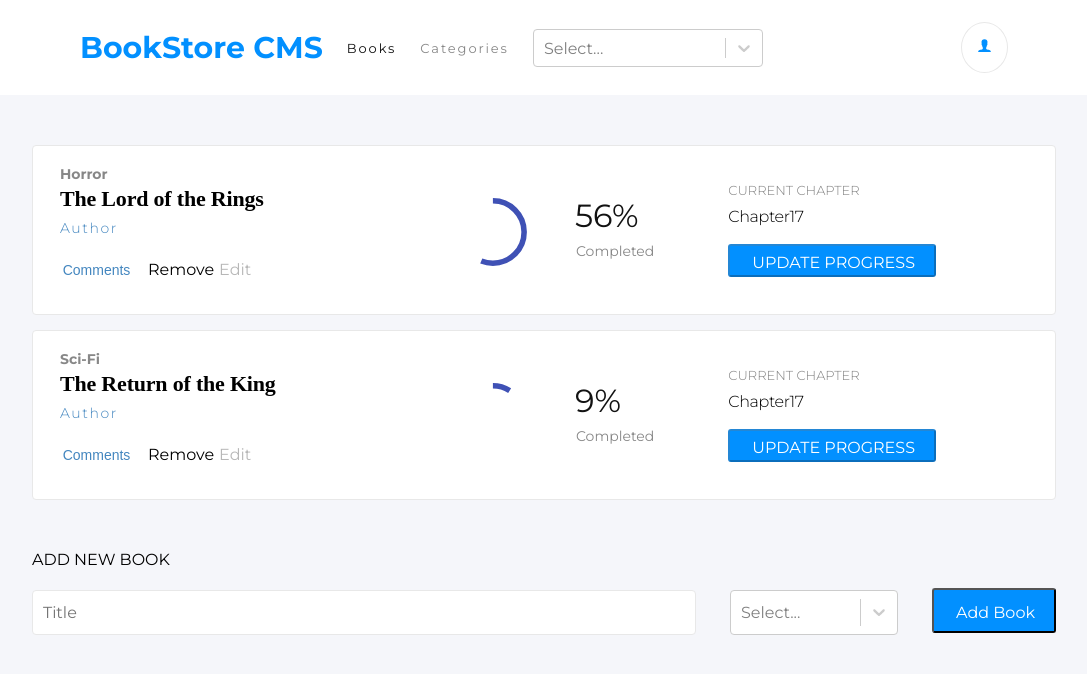
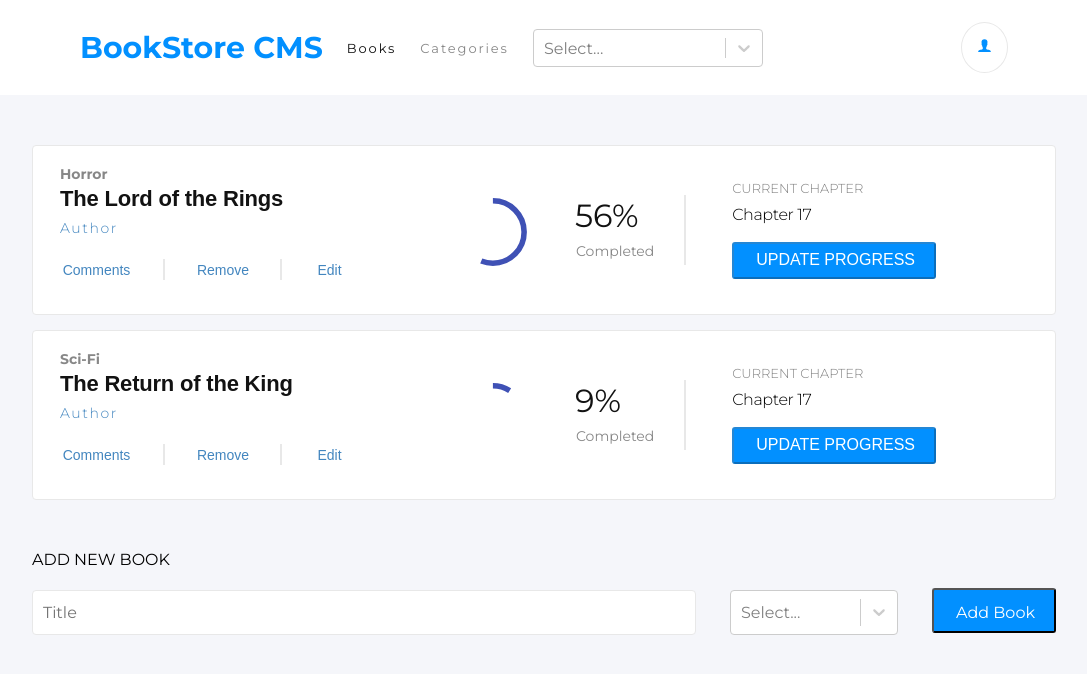
Before and after one commit to sergiocortessat/Redux_Bookstore, a React (Create React App) app: page / in a window 1280 px wide. Shown: the top 674 px of the page, without its empty margins (96-1183 px from the left). Built offline with nearby package versions, Linux system fonts and the light colour scheme.

Commit message:
Add flex to bookforms, divition lines span

```diff
--- a/src/CSS/Book.scss
+++ b/src/CSS/Book.scss
@@ -19,19 +19,19 @@ $black-two: #121212;
 .book-info {
   display: flex;
   flex-direction: column;
-  align-items: flex-start;
+  align-self: center;
 
   h3 {
     height: 1.813rem;
     margin: 0.188rem 20.188rem 0 0;
-    font-family: RobotoSlab;
+    font-family: RobotoSlab, sans-serif;
     font-size: 1.375rem;
     font-weight: bold;
     font-stretch: normal;
     font-style: normal;
     line-height: normal;
     letter-spacing: -0.2px;
-    color: var(--black-two);
+    color: $black-two;
   }
 
   h4 {
@@ -84,14 +84,43 @@ $black-two: #121212;
       letter-spacing: normal;
       color: #4386bf;
     }
+
+    .remove {
+      width: 3.375rem;
+      height: 1.188rem;
+      margin: 0.188rem 0.938rem 0.125rem 0.875rem;
+      font-family: RobotoSlab, sans-serif;
+      font-size: 0.875rem;
+      font-weight: 300;
+      font-stretch: normal;
+      font-style: normal;
+      line-height: normal;
+      letter-spacing: normal;
+      color: #4386bf;
+      cursor: pointer;
+    }
+
+    .edit {
+      width: 1.688rem;
+      height: 1.188rem;
+      margin: 0.188rem 18.625rem 0.125rem 1.063rem;
+      font-family: RobotoSlab, sans-serif;
+      font-size: 0.875rem;
+      font-weight: 300;
+      font-stretch: normal;
+      font-style: normal;
+      line-height: normal;
+      letter-spacing: normal;
+      color: #4386bf;
+    }
+
+    .horizontal-line-2 {
+      width: 0.125rem;
+      height: 1.5rem;
+      margin: 0.75rem 1.063rem 0 0.938rem;
+      border: solid 1px #e8e8e8;
+    }
   }
-}
-
-.Line-2 {
-  width: 0.125rem;
-  height: 1.5rem;
-  margin: 0.75rem 1.063rem 0 0.938rem;
-  border: solid 1px #e8e8e8;
 }
 
 .progress {
@@ -145,6 +174,15 @@ $black-two: #121212;
   }
 }
 
+.horizontal-line-1 {
+  width: 0.125rem;
+  height: 4.375rem;
+  margin: 1.125rem 3.688rem 1.5rem 4.938rem;
+  border: solid 1px #e8e8e8;
+  position: absolute;
+  right: 310px;
+}
+
 .chapters {
   h5 {
     height: 1.125rem;
@@ -160,7 +198,6 @@ $black-two: #121212;
   }
 
   h4 {
-    width: 4.688rem;
     height: 1.313rem;
     margin: 0.438rem 6.813rem 0.25rem 3.688rem;
     font-size: 1rem;
@@ -173,11 +210,11 @@ $black-two: #121212;
   }
 
   button {
-    height: 2.063rem;
     padding: 0.438rem 1.188rem 0.5rem 1.375rem;
     margin: 0.75rem 0 0.563rem 3.688rem;
     border-radius: 3px;
     background-color: $azure;
     color: white;
+    font-family: RobotoSlab, sans-serif;
   }
 }
--- a/src/Components/Book.js
+++ b/src/Components/Book.js
@@ -14,7 +14,9 @@ const Book = ({ book, handleRemoveBook }) => {
         <h5>Author</h5>
         <div className="buttons">
           <button className="comments" type="button" disabled="true">Comments</button>
+          <span className="horizontal-line-2" />
           <button className="remove" type="button" onClick={() => handleRemoveBook(book)}>Remove</button>
+          <span className="horizontal-line-2" />
           <button className="edit" type="button" disabled="true">Edit</button>
         </div>
       </div>
@@ -28,9 +30,10 @@ const Book = ({ book, handleRemoveBook }) => {
           <p className="completed">Completed</p>
         </div>
       </div>
+      <span className="horizontal-line-1" />
       <div className="chapters">
         <h5>CURRENT CHAPTER</h5>
-        <h4>Chapter17</h4>
+        <h4>Chapter 17</h4>
         <button type="button" disabled="true">UPDATE PROGRESS</button>
       </div>
     </div>
--- a/src/Containers/BooksForm.js
+++ b/src/Containers/BooksForm.js
@@ -20,6 +20,8 @@ const BooksForm = () => {
     setSelectedCategory(e.value);
   };
   return (
+    <>
+      <span className="vertical-line-1" />
       <div className="form-container">
         <h2>ADD NEW BOOK</h2>
         <form className="form" onSubmit={(e) => handleSubmit(e)}>
@@ -30,6 +32,7 @@ const BooksForm = () => {
           <input type="submit" value="Add Book" className="submit-button" />
         </form>
       </div>
+    </>
   );
 };
 
```
Lines whose indentation alone changed are shown as unchanged.
